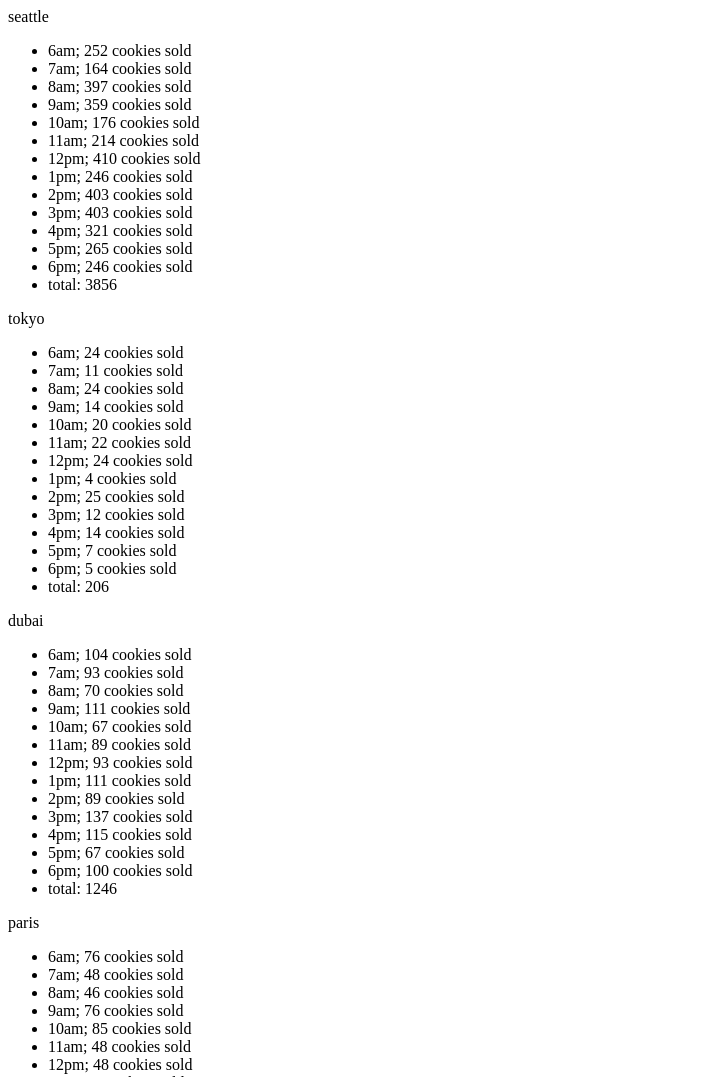
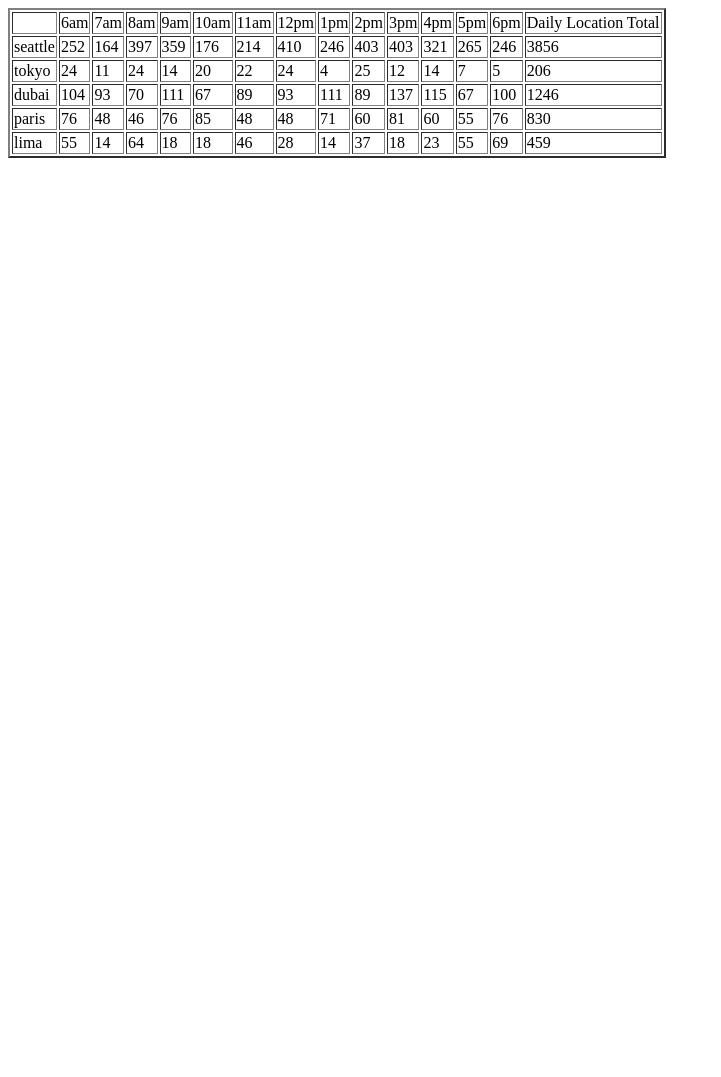
Before and after one commit to CollinZeets/cookie-stand, a plain HTML site: page sales.html in a window 1280 px wide. Shown: the top 1077 px of the page, without its empty margins (0-721 px from the left). After the commit the page ends 800 px from the top, so only its background shows below. Drawn offline with Linux system fonts and the light colour scheme.

Commit message:
table work

```diff
--- a/js/app.js
+++ b/js/app.js
@@ -23,12 +23,61 @@ let stores = {
   paris: new Store(20, 38, 2.3),
   lima: new Store(2, 16, 4.6),
 };
+const times = [
+  " ",
+  "6am",
+  "7am",
+  "8am",
+  "9am",
+  "10am",
+  "11am",
+  "12pm",
+  "1pm",
+  "2pm",
+  "3pm",
+  "4pm",
+  "5pm",
+  "6pm",
+  "	Daily Location Total ",
+];
+// https://developer.mozilla.org/en-US/docs/Web/API/Document_Object_Model/Traversing_an_HTML_table_with_JavaScript_and_DOM_Interfaces
+
+let tbl = document.createElement("table");
+let headerRow = document.createElement("tr");
+let tblBody = document.createElement("tbody");
+
+for (const i in times) {
+  let theadCell = document.createElement("td");
+  let theadCellText = document.createTextNode(`${times[i]}`);
+  theadCell.appendChild(theadCellText);
+  headerRow.appendChild(theadCell);
+  tbl.appendChild(headerRow);
+}
+tbl.appendChild(headerRow);
 
 for (const store in stores) {
-  document
-    .getElementById("storeResults")
-    .appendChild(makeUL(store, stores[store]));
+  let row = document.createElement("tr");
+  let storeCell = document.createElement("td");
+  let storeCellText = document.createTextNode(`${store}`);
+  storeCell.appendChild(storeCellText);
+  row.appendChild(storeCell);
+
+  for (let t = 0; t < stores[store].data.length; t++) {
+    let cell = document.createElement("td");
+    let cellText = document.createTextNode(`${stores[store].data[t]}`);
+    cell.appendChild(cellText);
+    row.appendChild(cell);
+  }
+  let totalCell = document.createElement("td");
+  let cellTotal = document.createTextNode(`${stores[store].total}`);
+  totalCell.appendChild(cellTotal);
+  row.appendChild(totalCell);
+  tbl.appendChild(row);
 }
+
+tbl.appendChild(tblBody);
+tbl.setAttribute("border", "2");
+document.getElementById("storeResults").appendChild(tbl);
 
 function makeUL(name, store) {
   // https://stackoverflow.com/questions/11128700/create-a-ul-and-fill-it-based-on-a-passed-array
@@ -40,21 +89,7 @@ function makeUL(name, store) {
   for (let i = 0; i < store.data.length; i++) {
     // Create the list item:
     let item = document.createElement("li");
-    let time = [
-      "6am",
-      "7am",
-      "8am",
-      "9am",
-      "10am",
-      "11am",
-      "12pm",
-      "1pm",
-      "2pm",
-      "3pm",
-      "4pm",
-      "5pm",
-      "6pm",
-    ];
+
     // Set its contents:
     item.appendChild(
       document.createTextNode(`${time[i]}; ${store.data[i]} cookies sold `)
@@ -70,6 +105,7 @@ function makeUL(name, store) {
   // Finally, return the constructed list:
   return div;
 }
+
 /*
 Location	Min / Cust	Max / Cust	Avg Cookie / Sale
 Seattle	23	65	6.3
```
Also changed, not shown: index.html (+1 -1 lines).
